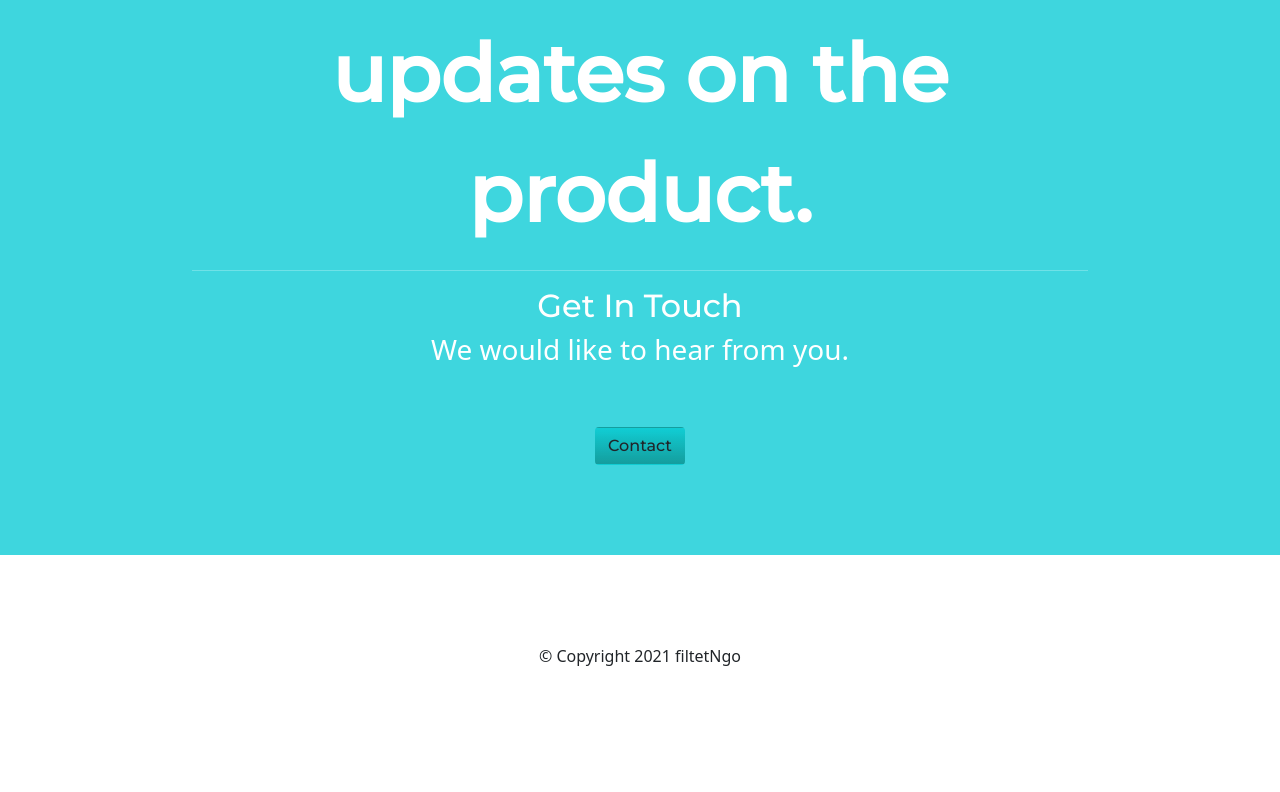
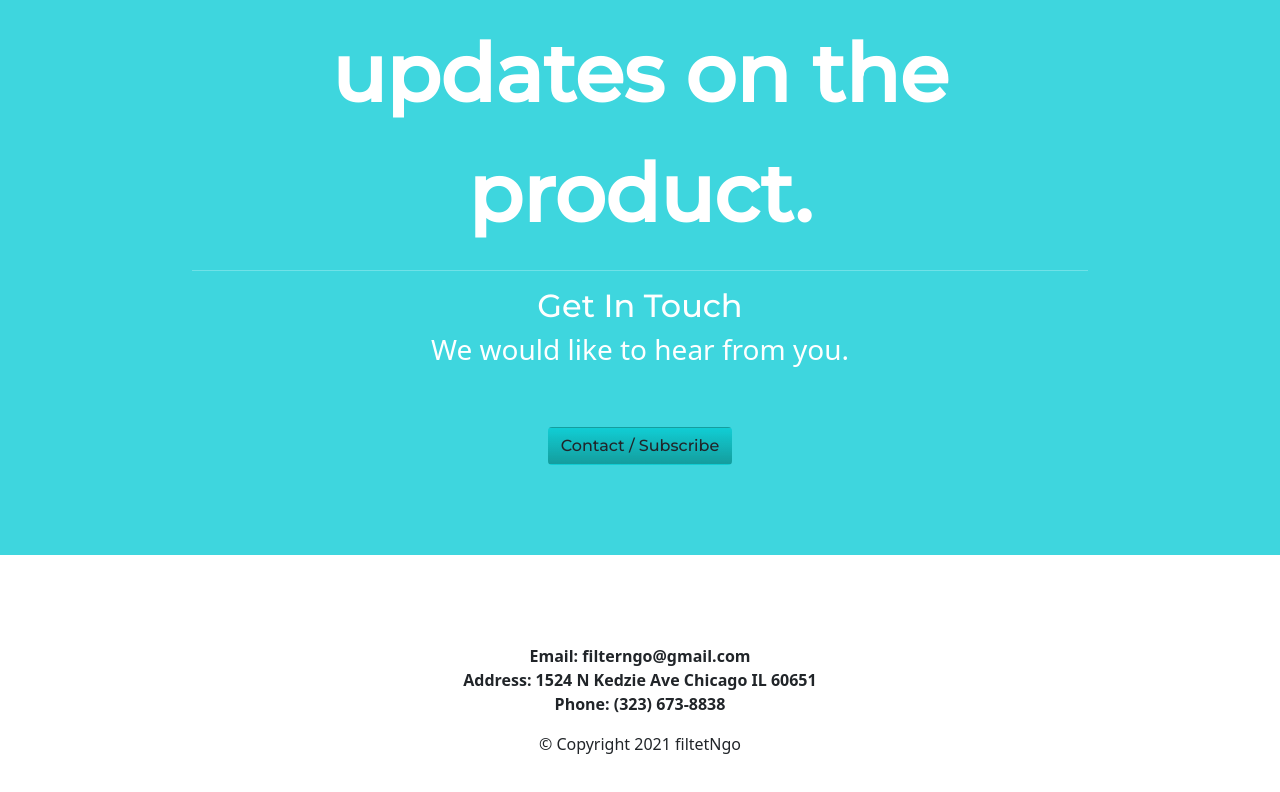
Before and after one commit to Galymjohn/filterngo.github.io, a plain HTML site: page index.html in a window 1280 px wide. Shown: the part 3251-4043 px from the top of the page. Drawn offline with nearby package versions, Linux system fonts and the light colour scheme.

Commit message:
Contact info added

```diff
--- a/css/styles.css
+++ b/css/styles.css
@@ -236,7 +236,7 @@ h1, h2, h4, h5 {
   border-radius: 8px;
   font-family: 'Montserrat', sans-serif;
   color: #ffffff;
-  font-size: 100px;
+  font-size: 10rem;
   padding: 10px 20px 10px 20px;
   text-decoration: none;
 }
@@ -250,3 +250,6 @@ h1, h2, h4, h5 {
   background-image: linear-gradient(to bottom, #30E3CB, #2BC4ED);
   text-decoration: none;
 }
+.contactInfo{
+  font-size: 1rem;
+}
--- a/index.html
+++ b/index.html
@@ -216,13 +216,11 @@
     <h2>Get In Touch</h2>
     <h3 class="iwouldlike">We would like to hear from you.</h3>
     <p class="contact-message"></p>
-    <a class="btn" href="https://forms.gle/JX7q3zjjwSM42bx69" target="_blank" rel="noopener noreferrer">Contact</a>
+    <a class="btn" href="https://forms.gle/JX7q3zjjwSM42bx69" target="_blank" rel="noopener noreferrer">Contact / Subscribe</a>
     <!-- <iframe src="https://forms.gle/zRR5tTfqiAA8CgN67" width="100%" height="1500px">
       </iframe> -->
   </div>
-
   </section>
-
 
   <!-- <section class="color-secton container-padding">
     <div style="display:block;margin:0;padding:0;border:0;outline:0;font-size:10px!important;color:#AAA!important;vertical-align:baseline;background:transparent;width:100%;">
@@ -234,6 +232,11 @@
 
     <footer class="container-padding" id="footer">
       <div>
+        <dl class="contactInfo">
+          <dt>Email: filterngo@gmail.com</dt>
+          <dt>Address: 1524 N Kedzie Ave Chicago IL 60651</dt>
+          <dt>Phone: (323) 673-8838</dt>
+        </dl>
         <!-- <p>
           <a class="footer-icon" href="#"><i class="fab fa-twitter"></i></a>
           <a class="footer-icon" href="#"><i class="fab fa-facebook"></i></a>
```
